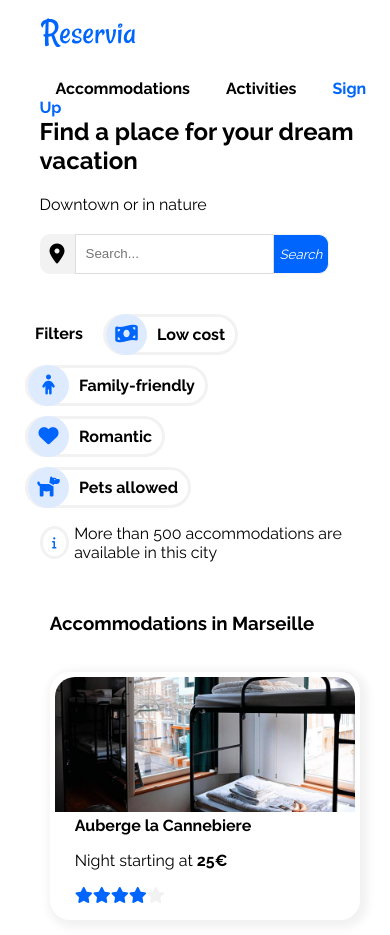
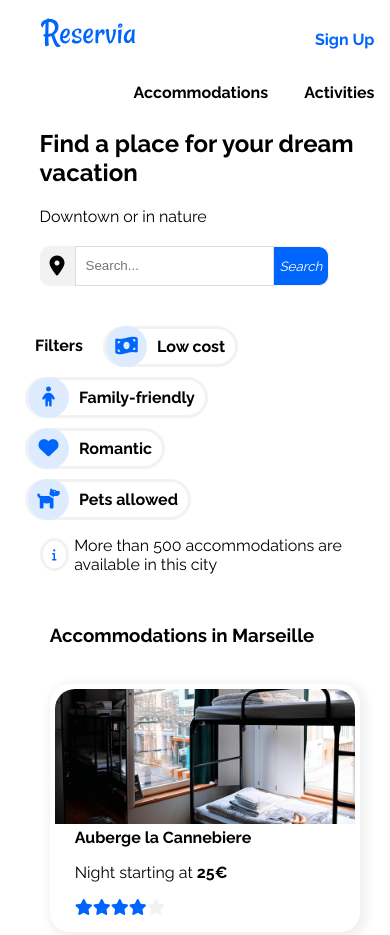
Before and after one commit to MrMWebDev/reservia, a plain HTML site: page index.html in a window 390 px wide. Shown: the top 935 px of the page. Drawn offline with Linux system fonts and the light colour scheme.

Commit message:
final adjustments to topnav

```diff
--- a/css/style.css
+++ b/css/style.css
@@ -22,9 +22,11 @@ header {
 .topnav .signup {
   color: #0065fc;
   font-weight: bolder;
+  float: right;
+  padding-top: 20px;
 }
 
-.topnav a:hover {
+.topnav-right a:hover {
   color: #0065fc;
   border-top: solid #0065fc 2px;
   padding-top: 38px;
@@ -426,8 +428,26 @@ footer a {
     width: 90%;
   }
 
-  .topnav a:hover {
-    text-decoration: underline;
+  .topnav {
+    margin-bottom: 70px;
+  }
+  .signup {
+    height: 90%;
+    border-bottom: none;
+  }
+
+  .topnav .signup {
+    color: #0065fc;
+    font-weight: bolder;
+    float: right;
+    padding-top: 20px;
+  }
+
+  .topnav-right a:hover {
+    color: #0065fc;
+    border-bottom: solid #0065fc 2px;
+    border-top: none;
+    padding-bottom: 20px;
   }
 
   .filter {
--- a/index.html
+++ b/index.html
@@ -21,10 +21,11 @@
     <header>
       <div class="topnav">
         <img src="img/logo/Reservia.svg" alt="logo" />
+        <a href="#" class="signup">Sign Up</a>
         <div class="topnav-right">
           <a href="#">Accommodations</a>
           <a href="#">Activities</a>
-          <a href="#" class="signup">Sign Up</a>
+
         </div>
       </div>
 
```
